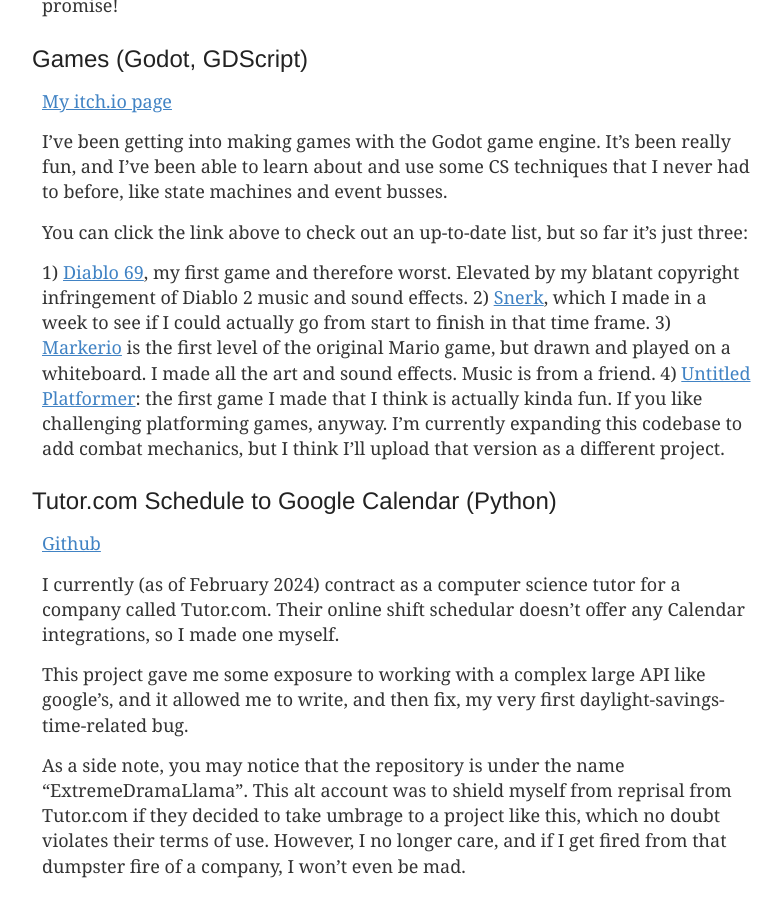
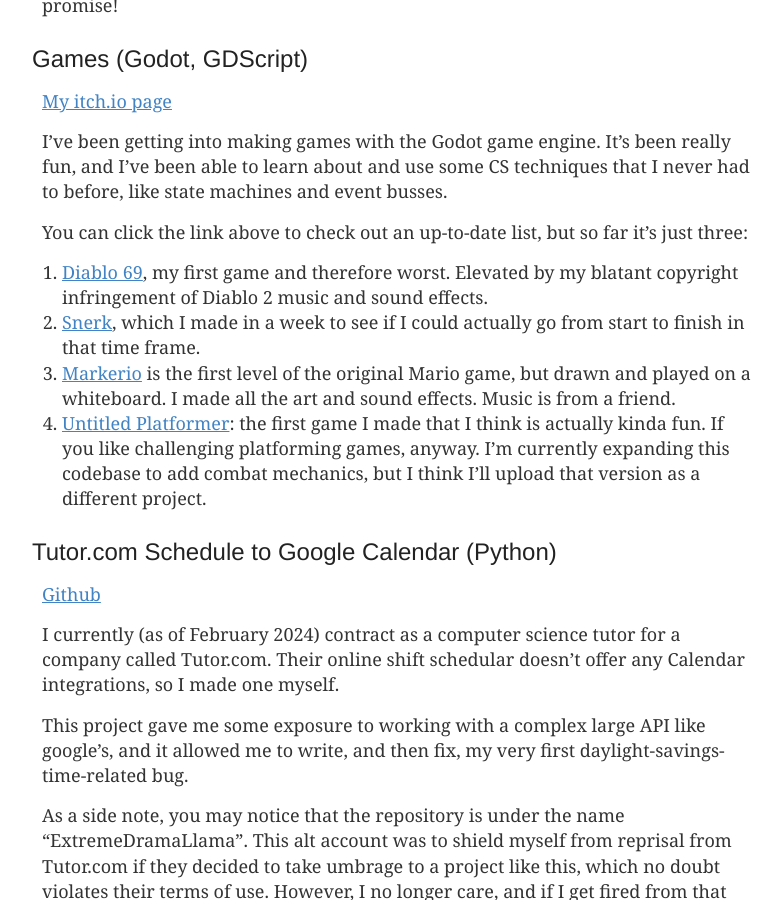
Before and after one commit to CrispinStichart/CrispinStichart.github.io, a Jekyll site: the page built from pages/projects.md, in a window 1280 px wide and 900 px high, scrolled down 555 px. Shown: the whole window, without its empty margins (248-1030 px from the left). Built offline with Jekyll 4.4.1, drawn with Linux system fonts in a browser that asks for light colours; our own code applies the rules of GitHub Pages for plain Markdown files.

Commit message:
Update projects.md

```diff
--- a/pages/projects.md
+++ b/pages/projects.md
@@ -22,10 +22,10 @@
 
 You can click the link above to check out an up-to-date list, but so far it's just three:
 
-1) [Diablo 69](https://crispinstichart.itch.io/diablo69), my first game and therefore worst. Elevated by my blatant copyright infringement of Diablo 2 music and sound effects.
-2) [Snerk](https://crispinstichart.itch.io/snerk), which I made in a week to see if I could actually go from start to finish in that time frame.
-3) [Markerio](https://crispinstichart.itch.io/markerio-1-1) is the first level of the original Mario game, but drawn and played on a whiteboard. I made all the art and sound effects. Music is from a friend.
-4) [Untitled Platformer](https://crispinstichart.itch.io/metroidvania-movement-test): the first game I made that I think is actually kinda fun. If you like challenging platforming games, anyway. I'm currently expanding this codebase to add combat mechanics, but I think I'll upload that version as a different project.
+1. [Diablo 69](https://crispinstichart.itch.io/diablo69), my first game and therefore worst. Elevated by my blatant copyright infringement of Diablo 2 music and sound effects.
+2.  [Snerk](https://crispinstichart.itch.io/snerk), which I made in a week to see if I could actually go from start to finish in that time frame.
+3. [Markerio](https://crispinstichart.itch.io/markerio-1-1) is the first level of the original Mario game, but drawn and played on a whiteboard. I made all the art and sound effects. Music is from a friend.
+4. [Untitled Platformer](https://crispinstichart.itch.io/metroidvania-movement-test): the first game I made that I think is actually kinda fun. If you like challenging platforming games, anyway. I'm currently expanding this codebase to add combat mechanics, but I think I'll upload that version as a different project.
 
 ## Tutor.com Schedule to Google Calendar (Python)
 
```
